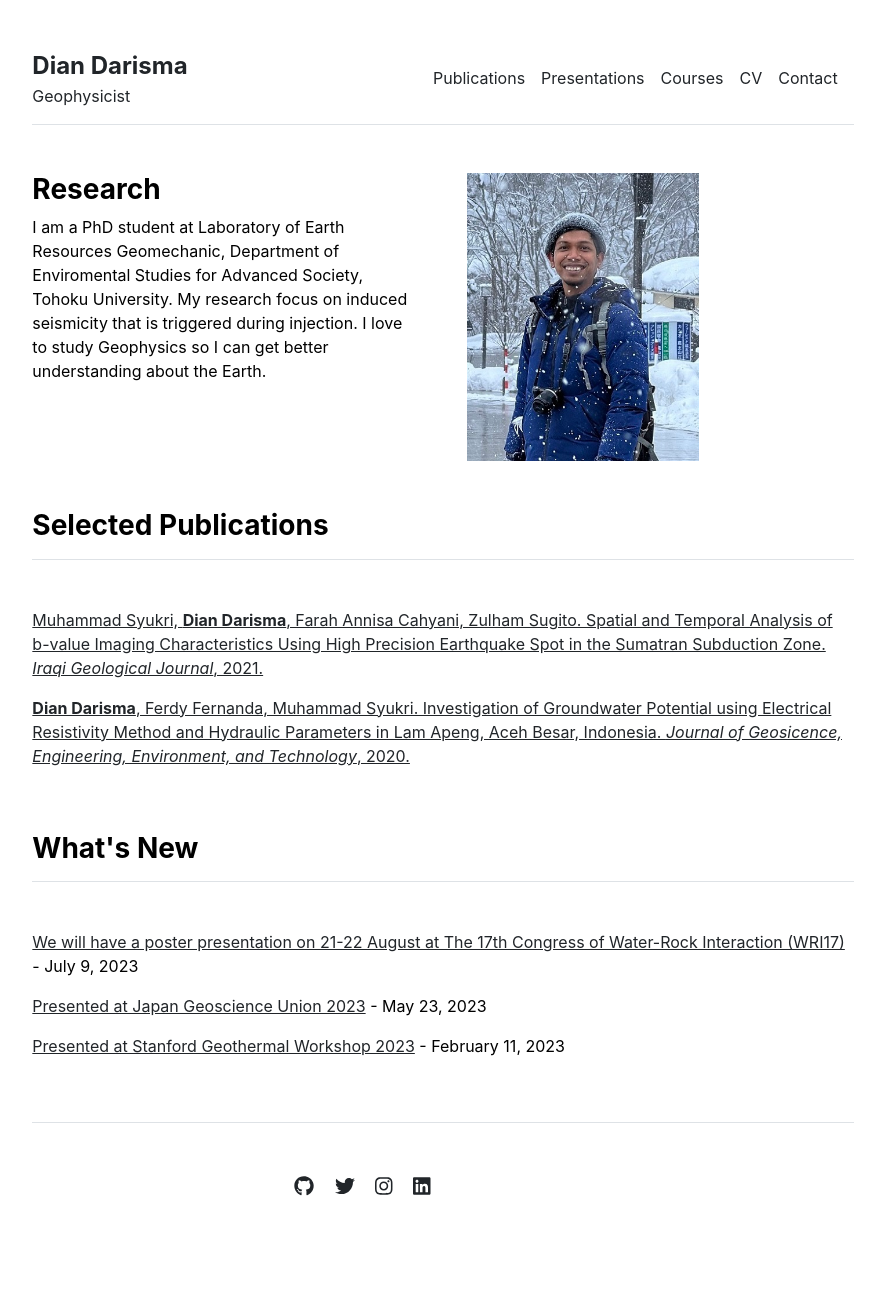
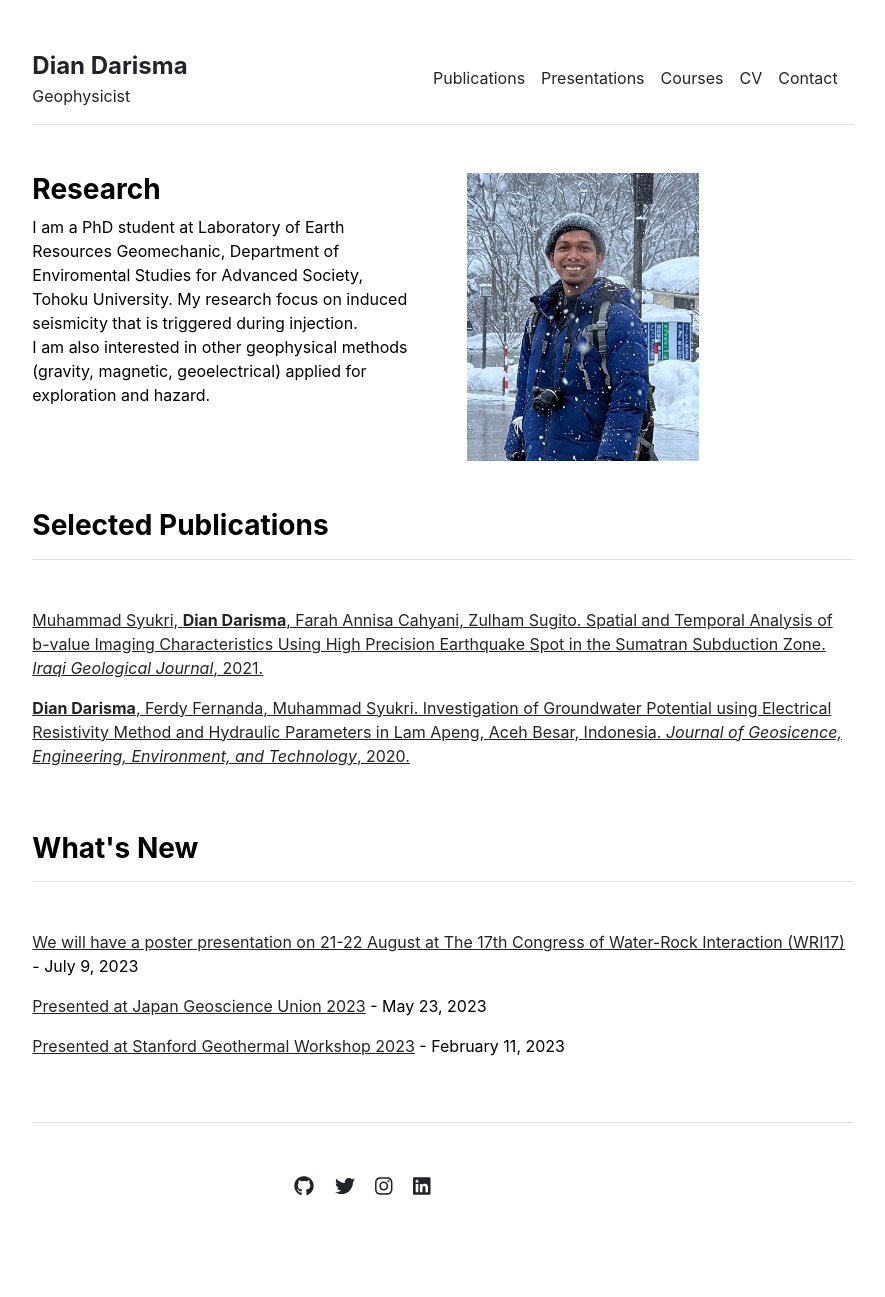
Before and after one commit to diandarisma/diandarisma.github.io, a Jekyll site: the page built from index.md, in a window 1280 px wide. Shown: the whole page, without its empty margins (197-1082 px from the left). Built offline with Jekyll 4.4.1, drawn with Linux system fonts in a browser that asks for light colours.

Commit message:
Update index.md

```diff
--- a/index.md
+++ b/index.md
@@ -3,5 +3,5 @@ layout: home
 title: "Home"
 ---
 
-I am a PhD student at Laboratory of Earth Resources Geomechanic, Department of Enviromental Studies for Advanced Society, Tohoku University. My research focus on induced seismicity that is triggered during injection.
-I love to study Geophysics so I can get better understanding about the Earth.
+I am a PhD student at Laboratory of Earth Resources Geomechanic, Department of Enviromental Studies for Advanced Society, Tohoku University. My research focus on induced seismicity that is triggered during injection.<br>
+I am also interested in other geophysical methods (gravity, magnetic, geoelectrical) applied for exploration and hazard.
```
